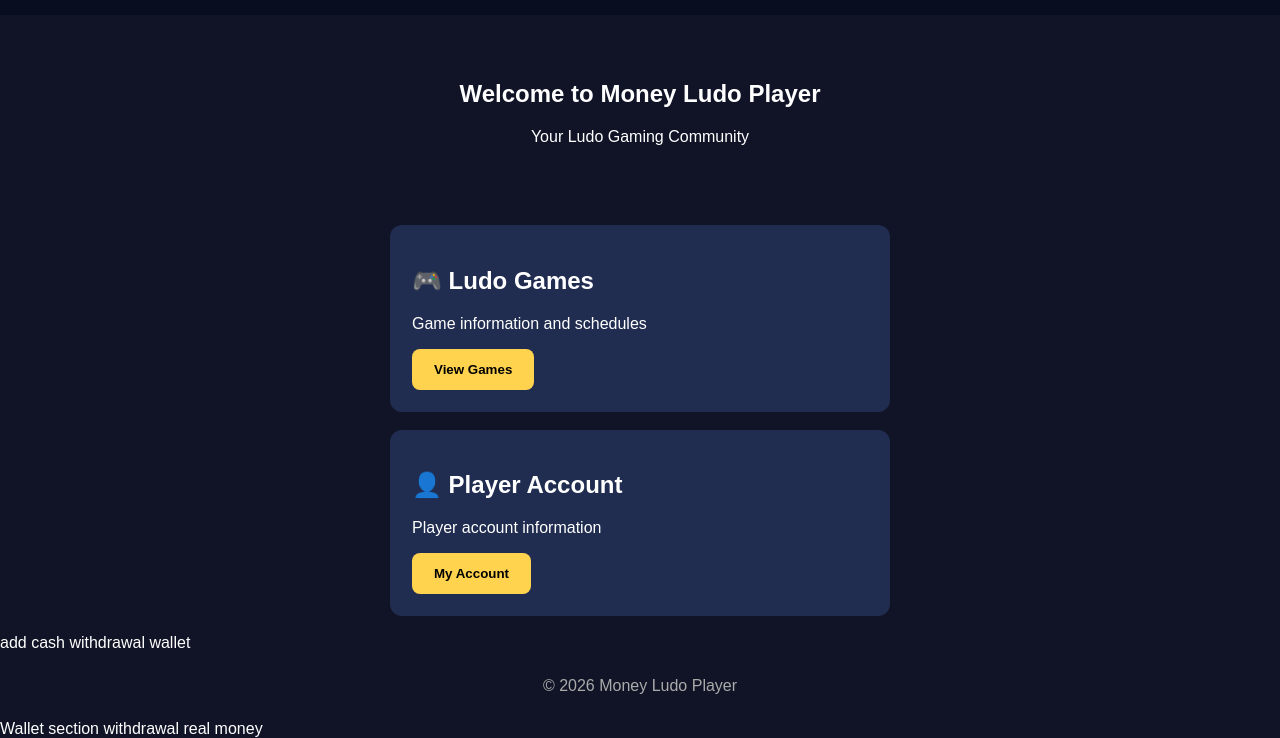
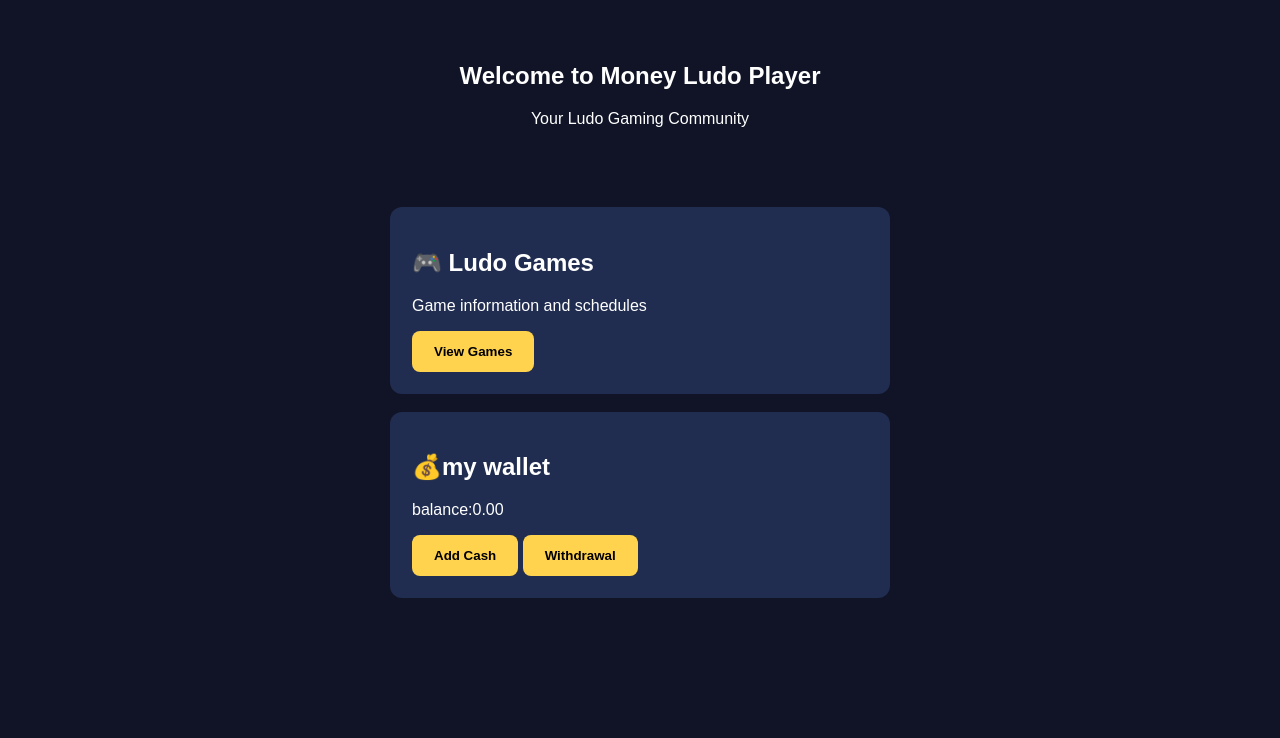
Before and after one commit to ruddar689-crypto/Moneyludoplayer, a plain HTML site: page index.html in a window 1280 px wide. Shown: the part 222-960 px from the top of the page. After the commit the page ends 888 px from the top, so only its background shows below. Drawn offline with Linux system fonts and the light colour scheme.

Commit message:
Update index.html

```diff
--- a/index.html
+++ b/index.html
@@ -1,4 +1,4 @@
-<a href="#wallet">a>
+
 <!DOCTYPE html>
 <html lang="en">
 <head>
@@ -37,11 +37,12 @@ footer{text-align:center;padding:25px;color:#aaa}
 <p>Game information and schedules</p>
 <button>View Games</button>
 </section>
-<section class="card" id="account">
-<h2>👤 Player Account</h2>
-<p>Player account information</p>
-<button>My Account</button>
-</section> add cash withdrawal wallet
-<footer>© 2026 Money Ludo Player</footer>
-</body> Wallet section withdrawal real money
+<section class="card" id="wallet">
+<h2>💰my wallet</h2>
+<p>balance:0.00</p>
+<button type="button">Add Cash</button>
+<button type="button">Withdrawal</button>
+</section>
+<footer> </footer>
+</body>
 </html>
```
